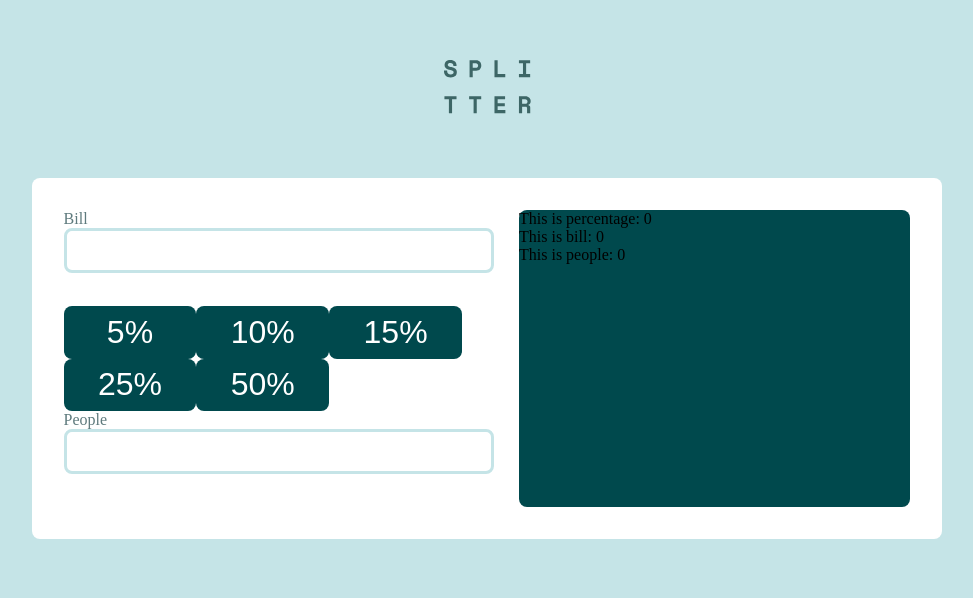
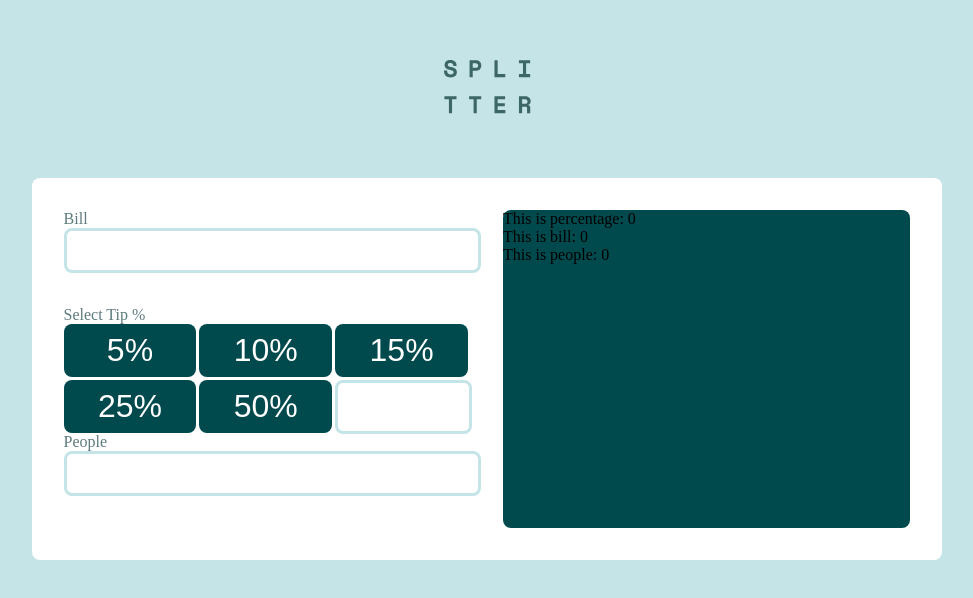
Before and after one commit to Xize-Wu/tip-calculator-app, a React (Vite) app: page / in a window 1280 px wide. Shown: the part 156-754 px from the top of the page, without its empty margins (153-1126 px from the left). Built offline with nearby package versions, Linux system fonts and the light colour scheme.

Commit message:
add tip input box

```diff
--- a/src/component/LeftColumn.tsx
+++ b/src/component/LeftColumn.tsx
@@ -1,43 +1,26 @@
 import styled from "styled-components";
-import { useDispatch } from "react-redux";
-
-import TipPercentageButton from "./LeftColumn/TipPercentageButton";
 import InputBox from "./LeftColumn/InputBox";
-import { setValue } from "../features/percentageSlice";
+import TipBox from "./LeftColumn/TipBox";
 
 const StyledLeftColumn = styled.div`
   border-radius: 8px;
   max-width: 50%;
   min-height: 100%;
   flex: 1;
+  display: flex;
+  flex-direction: column;
 `;
 
-const tipPercentageArr: number[] = [0.05, 0.1, 0.15, 0.25, 0.5];
 const svgPathArr: string[] = [
   "M6.016 16.328v-1.464c1.232-.08 2.22-.444 2.964-1.092.744-.648 1.116-1.508 1.116-2.58v-.144c0-.992-.348-1.772-1.044-2.34-.696-.568-1.708-.932-3.036-1.092V4.184c.56.144 1.012.4 1.356.768.344.368.516.816.516 1.344v.288h1.824v-.432c0-.448-.088-.876-.264-1.284a3.783 3.783 0 00-.744-1.116A4.251 4.251 0 007.54 2.9a5.324 5.324 0 00-1.524-.492V.872H4.288V2.36a5.532 5.532 0 00-1.416.324c-.448.168-.84.392-1.176.672-.336.28-.604.616-.804 1.008-.2.392-.3.844-.3 1.356v.144c0 .96.316 1.708.948 2.244.632.536 1.548.884 2.748 1.044v3.912c-.704-.16-1.248-.472-1.632-.936-.384-.464-.576-1.08-.576-1.848v-.288H.256v.576c0 .464.08.924.24 1.38.16.456.404.88.732 1.272.328.392.744.728 1.248 1.008s1.108.476 1.812.588v1.512h1.728zM4.288 7.424c-.688-.128-1.164-.332-1.428-.612-.264-.28-.396-.644-.396-1.092 0-.464.176-.832.528-1.104.352-.272.784-.448 1.296-.528v3.336zm1.728 5.712V9.344c.768.128 1.328.328 1.68.6.352.272.528.688.528 1.248 0 .544-.196.984-.588 1.32-.392.336-.932.544-1.62.624z",
   "M9.573 7.729c.406 0 .784.07 1.126.209.342.14.639.33.881.569.232.227.438.503.614.82a5.1 5.1 0 01.407.949c.097.312.178.654.242 1.016.062.359.105.699.126 1.011.02.307.031.624.031.945 0 .836-.259 1.512-.768 2.01-.504.492-1.17.742-1.98.742H2.748c-.81 0-1.477-.25-1.98-.742C.259 14.76 0 14.084 0 13.248c0-.322.01-.64.032-.945.02-.312.063-.652.126-1.01.063-.363.144-.705.242-1.017.1-.323.238-.643.407-.948.176-.318.382-.594.613-.821.243-.238.54-.43.882-.57.342-.138.72-.208 1.125-.208.16 0 .313.067.61.265.183.123.397.264.636.421.204.134.48.259.822.372.333.11.671.167 1.005.167a3.19 3.19 0 001.006-.167c.341-.113.618-.238.822-.372l.636-.42c.296-.2.45-.266.61-.266zM6.598 0C7.63 0 8.522.38 9.252 1.129s1.1 1.666 1.1 2.724c0 1.06-.37 1.976-1.1 2.725-.73.75-1.623 1.13-2.654 1.13-1.03 0-1.924-.38-2.653-1.13-.73-.749-1.1-1.666-1.1-2.725 0-1.058.37-1.975 1.1-2.724C4.675.379 5.567 0 6.598 0z",
 ];
 
 function LeftColumn() {
-  const dispatch = useDispatch();
-
-  const onClick = (num: number) => {
-    dispatch(setValue(num));
-    console.log("handle click triggered");
-  };
-
   return (
     <StyledLeftColumn>
       <InputBox tag="Bill" svg={svgPathArr[0]}/>
-      {tipPercentageArr.map((num) => {
-        return (
-          <TipPercentageButton
-            key={num}
-            rate={num}
-            onClick={() => onClick(num)}
-          />
-        );
-      })}
+      <TipBox/>
       <InputBox tag="People" svg={svgPathArr[1]}/>
     </StyledLeftColumn>
   );
--- a/src/component/LeftColumn/InputBox.tsx
+++ b/src/component/LeftColumn/InputBox.tsx
@@ -25,6 +25,7 @@ const StyledSvg = styled.svg`
 `;
 
 const StyledInputField = styled.input`
+width: 100%;
   background-color: var(--white);
   color: var(--very-dark-cyan);
   font-size: 2rem;
--- /dev/null
+++ b/src/component/LeftColumn/TipBox.tsx
@@ -0,0 +1,45 @@
+import { useDispatch } from "react-redux";
+import styled from "styled-components";
+import { setValue } from "../../features/percentageSlice";
+
+import TipButton from "./TipButton";
+import TipInput from "./TipInput";
+
+const tipPercentageArr: number[] = [0.05, 0.1, 0.15, 0.25, 0.5];
+
+const StyledBox = styled.div``;
+const StyledTag = styled.div`
+  color: var(--dark-grayish-cyan);
+`;
+
+const StyledList = styled.div`
+  display: grid;
+  grid-template-columns: repeat(3, 1fr);
+  column-gap: 0rem;
+  row-gap: 0.2rem;
+`;
+
+function TipBox() {
+  const dispatch = useDispatch();
+
+  const onClick = (num: number) => {
+    dispatch(setValue(num));
+    console.log("handle click triggered");
+  };
+
+  return (
+    <StyledBox>
+              <StyledTag>Select Tip %</StyledTag>
+      <StyledList>
+        {tipPercentageArr.map((num) => {
+          return (
+            <TipButton key={num} rate={num} onClick={() => onClick(num)} />
+          );
+        })}
+        <TipInput />
+      </StyledList>
+    </StyledBox>
+  );
+}
+
+export default TipBox;
--- a/src/component/LeftColumn/TipPercentageButton.tsx
+++ b/src/component/LeftColumn/TipButton.tsx
@@ -3,19 +3,19 @@ import { styled } from "styled-components";
 const StyledButton = styled.button`
   background-color: var(--very-dark-cyan);
   color: var(--white);
-  min-width: 8.3rem;
-  min-height: 3.3rem;
+  width: 8.3rem;
+  height: 3.3rem;
   font-size: 2rem;
   border-radius: 8px;
   border: none;
 `;
 
-interface TipPercentageButtonProps {
+interface TipButtonProps {
   rate: number;
   onClick:(num:number)=>void;
 }
 
-function TipPercentageButton ({rate, onClick}:TipPercentageButtonProps) {
+function TipButton ({rate, onClick}:TipButtonProps) {
   const handleClick = () => {
     onClick(rate);
     console.log("handle click triggered");
@@ -25,4 +25,4 @@ function TipPercentageButton ({rate, onClick}:TipPercentageButtonProps) {
   return <StyledButton onClick={handleClick}>{rate * 100}%</StyledButton>;
 }
 
-export default TipPercentageButton;
+export default TipButton;
--- /dev/null
+++ b/src/component/LeftColumn/TipInput.tsx
@@ -0,0 +1,56 @@
+import { styled } from "styled-components";
+import { useDispatch } from "react-redux";
+
+const StyledInput = styled.div`
+width: 8.3rem;
+height: 3.3rem;
+`;
+
+const StyledInputField = styled.input`
+  background-color: var(--white);
+  color: var(--very-dark-cyan);
+  font-size: 2rem;
+  border-radius: 8px;
+  border: 3px solid var(--light-grayish-cyan);
+  cursor: pointer;
+  text-align: right;
+
+  width: 7.9rem;
+height: 2.9rem;
+
+
+  -webkit-appearance: none;
+  margin: 0;
+
+  &:focus {
+    border-color: var(--strong-cyan);
+    outline: none;
+    caret-color: transparent;
+  }
+
+  -moz-appearance: textfield;
+
+  &::-webkit-inner-spin-button,
+  &::-webkit-outer-spin-button {
+    -webkit-appearance: none;
+    margin: 0;
+  }
+`;
+
+function TipInput() {
+  const dispatch = useDispatch();
+
+//   function handleInputChange(event: React.ChangeEvent<HTMLInputElement>) {
+//     tag === "Bill"
+//       ? dispatch(updateBillValue(parseFloat(event.target.value)))
+//       : dispatch(updatePeopleValue(parseInt(event.target.value)));
+//   }
+
+  return (
+      <StyledInput>
+        <StyledInputField type="number" />
+      </StyledInput>
+  );
+}
+
+export default TipInput;
```
Also changed, not shown: src/component/LeftColumn/TipInputBox.tsx (deleted).
